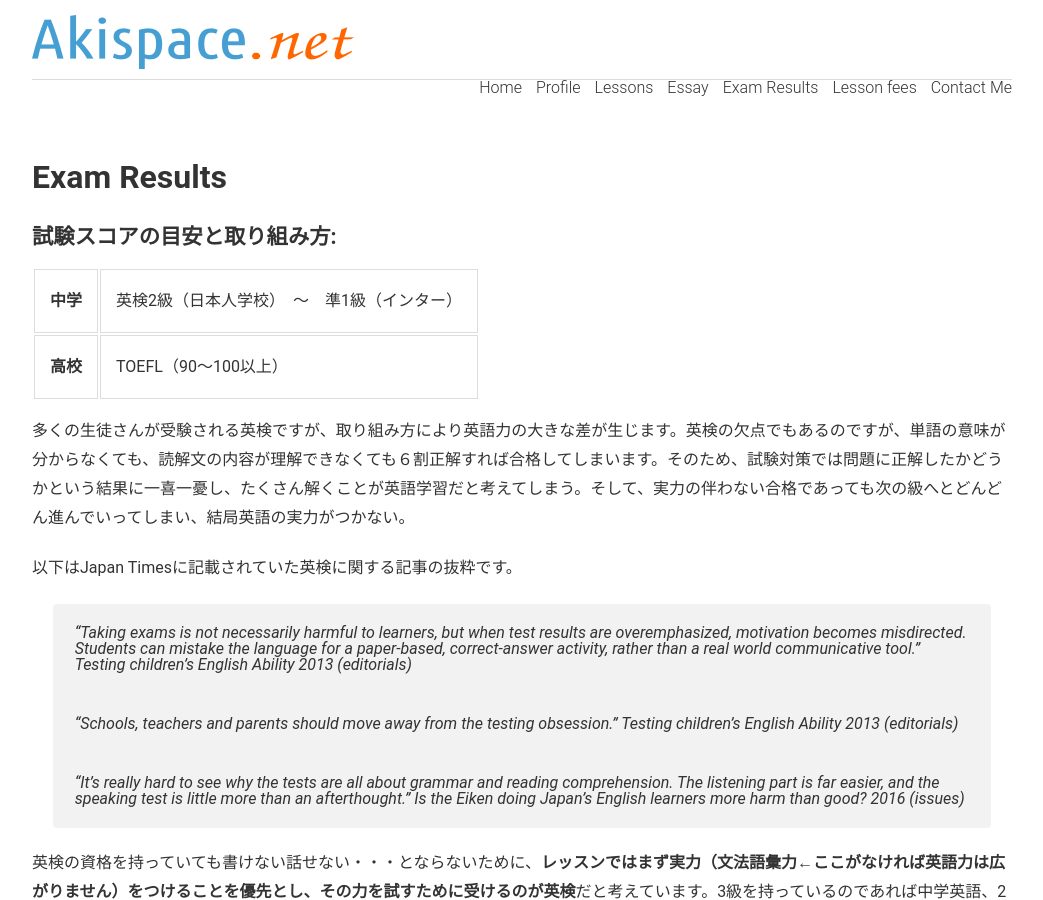
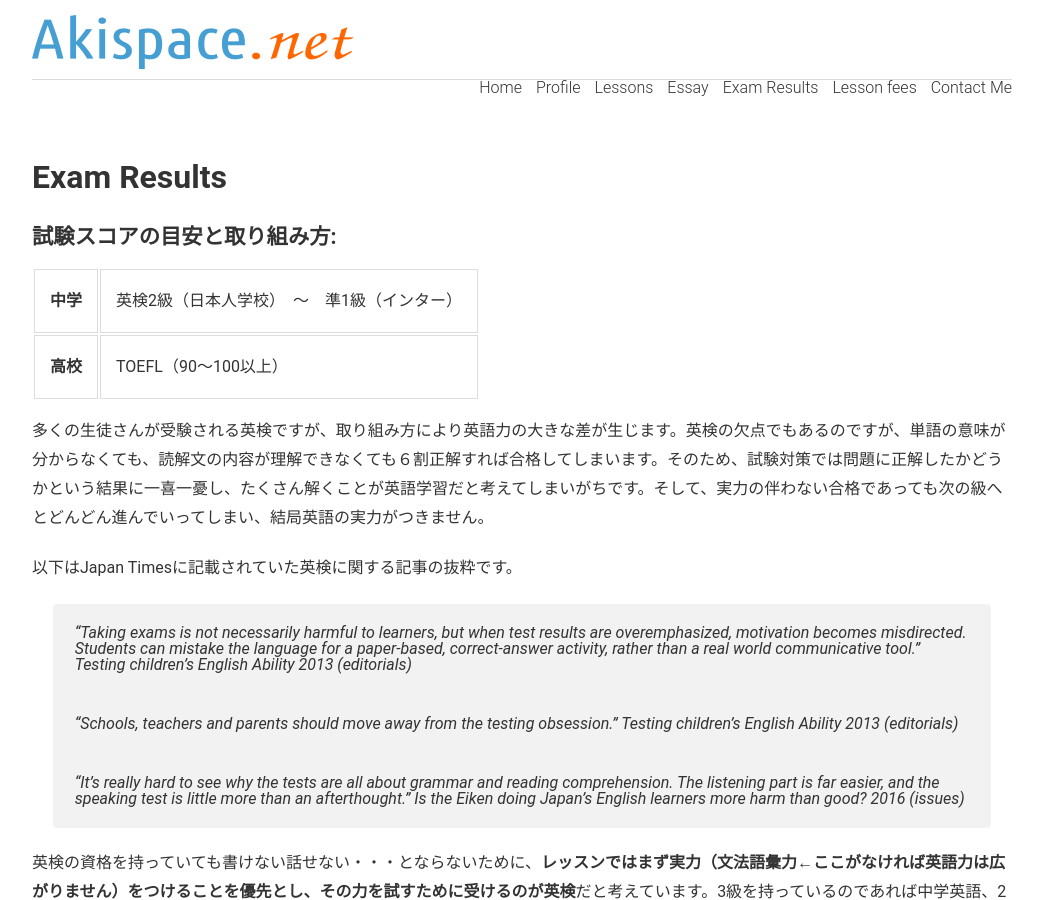
Before and after one commit to phocean/akispace, a Jekyll site: the page built from exam_results.md, in a window 1280 px wide and 900 px high. Shown: the whole window, without its empty margins (118-1161 px from the left). Built offline with Jekyll 4.4.1, drawn with Linux system fonts in a browser that asks for light colours.

Commit message:
Update exam_results.md

```diff
--- a/exam_results.md
+++ b/exam_results.md
@@ -20,7 +20,7 @@
 </tr>
 </table>
 
-多くの生徒さんが受験される英検ですが、取り組み方により英語力の大きな差が生じます。英検の欠点でもあるのですが、単語の意味が分からなくても、読解文の内容が理解できなくても６割正解すれば合格してしまいます。そのため、試験対策では問題に正解したかどうかという結果に一喜一憂し、たくさん解くことが英語学習だと考えてしまう。そして、実力の伴わない合格であっても次の級へとどんどん進んでいってしまい、結局英語の実力がつかない。
+多くの生徒さんが受験される英検ですが、取り組み方により英語力の大きな差が生じます。英検の欠点でもあるのですが、単語の意味が分からなくても、読解文の内容が理解できなくても６割正解すれば合格してしまいます。そのため、試験対策では問題に正解したかどうかという結果に一喜一憂し、たくさん解くことが英語学習だと考えてしまいがちです。そして、実力の伴わない合格であっても次の級へとどんどん進んでいってしまい、結局英語の実力がつきません。
 
 以下はJapan Timesに記載されていた英検に関する記事の抜粋です。
 
```
